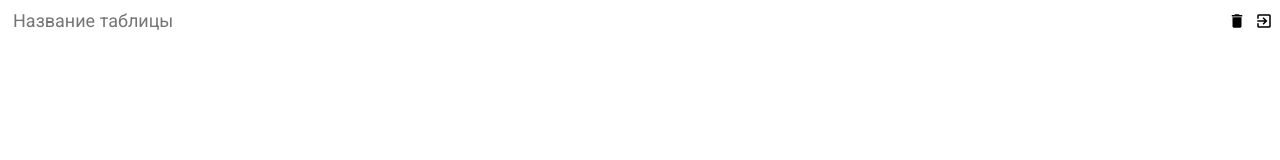
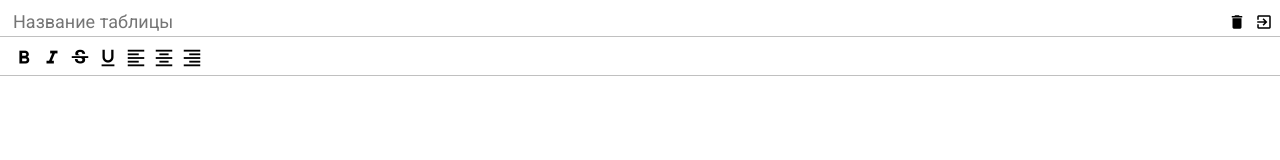
Before and after one commit to freedbrd/excel, a website built with webpack: page src/index.html in a window 1280 px wide. Built offline with nearby package versions, Linux system fonts and the light colour scheme.

Commit message:
implemenet toolbar layout

```diff
--- a/src/index.html
+++ b/src/index.html
@@ -28,7 +28,44 @@
           </div>
         </div>
       </div>
-      <div class="excel__toolbar"></div>
+      <div class="excel__toolbar">
+        <div class="button">
+          <i class="material-icons">
+            format_bold
+          </i>
+        </div>
+        <div class="button">
+          <i class="material-icons">
+            format_italic
+          </i>
+        </div>
+        <div class="button">
+          <i class="material-icons">
+            strikethrough_s
+          </i>
+        </div>
+
+        <div class="button">
+          <i class="material-icons">
+            format_underline
+          </i>
+        </div>
+        <div class="button">
+          <i class="material-icons">
+            format_align_left
+          </i>
+        </div>
+        <div class="button">
+          <i class="material-icons">
+            format_align_center
+          </i>
+        </div>
+        <div class="button">
+          <i class="material-icons">
+            format_align_right
+          </i>
+        </div>
+      </div>
       <div class="excel__formula"></div>
       <div class="excel__table"></div>
     </div>
--- a/src/scss/_mixins.scss
+++ b/src/scss/_mixins.scss
@@ -1,6 +1,6 @@
 @import "variables";
 
-@mixin header_button($color) {
+@mixin button($color, $size: 18px) {
   display: inline-flex;
   height: 24px;
   padding: 3px;
@@ -17,6 +17,6 @@
   }
 
   i {
-    font-size: 18px;
+    font-size: $size;
   }
 }
--- a/src/scss/_variables.scss
+++ b/src/scss/_variables.scss
@@ -1,4 +1,4 @@
-$header-height: 34px;
+$header-height: 36px;
 
 $sky-color: #1a73e8;
 $gray-color: #c0c0c0;
--- a/src/scss/header.scss
+++ b/src/scss/header.scss
@@ -15,7 +15,7 @@
     border: 2px solid transparent;
     border-radius: 2px;
     font-size: 18px;
-    line-height: 22px;
+    line-height: 20px;
     outline: none;
     min-width: 10px;
     transition: .5s ease border-color;
@@ -30,6 +30,6 @@
   }
 
   .button {
-    @include header_button($gray-color)
+    @include button($gray-color)
   }
 }
--- a/src/scss/toolbar.scss
+++ b/src/scss/toolbar.scss
@@ -1 +1,13 @@
-.excel__toolbar {}
+@import "mixins";
+@import "variables";
+
+.excel__toolbar {
+  border-top: 1px solid $gray-color;
+  border-bottom: 1px solid $gray-color;
+  padding: 7px 10px;
+  display: flex;
+
+  .button {
+    @include button($gray-color, 22px)
+  }
+}
```
